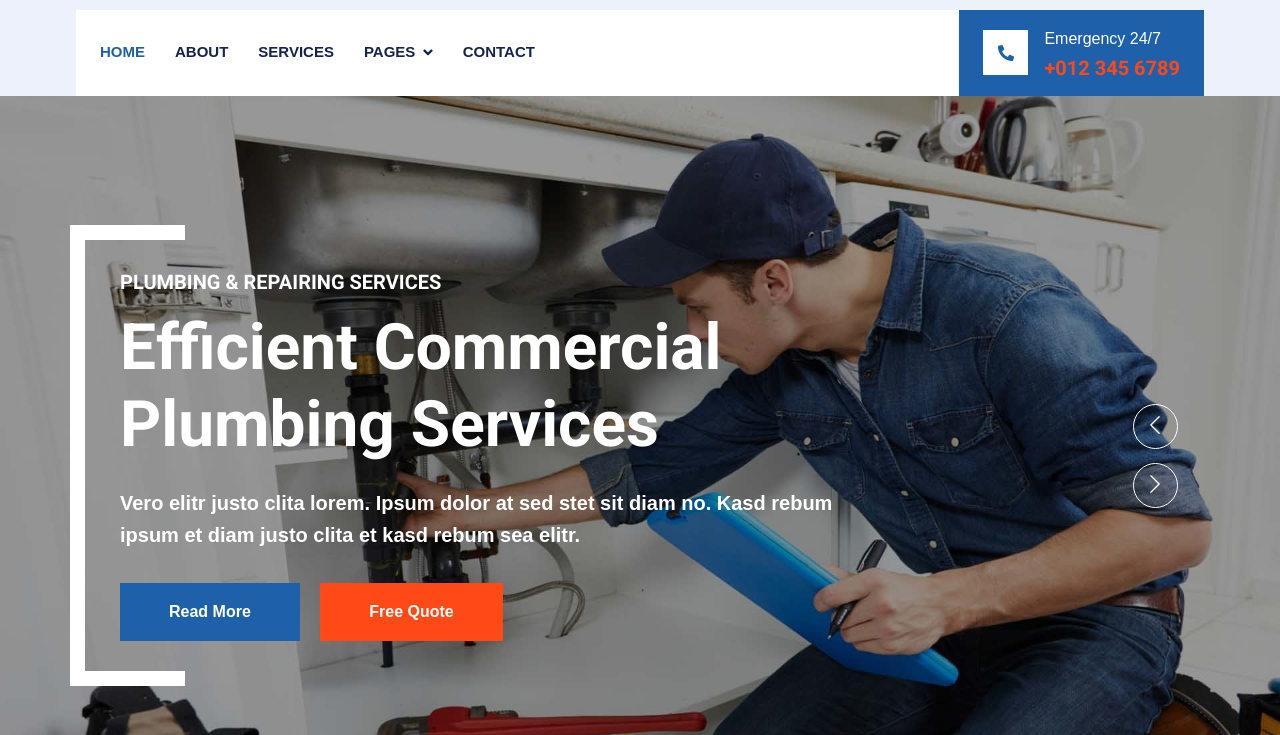
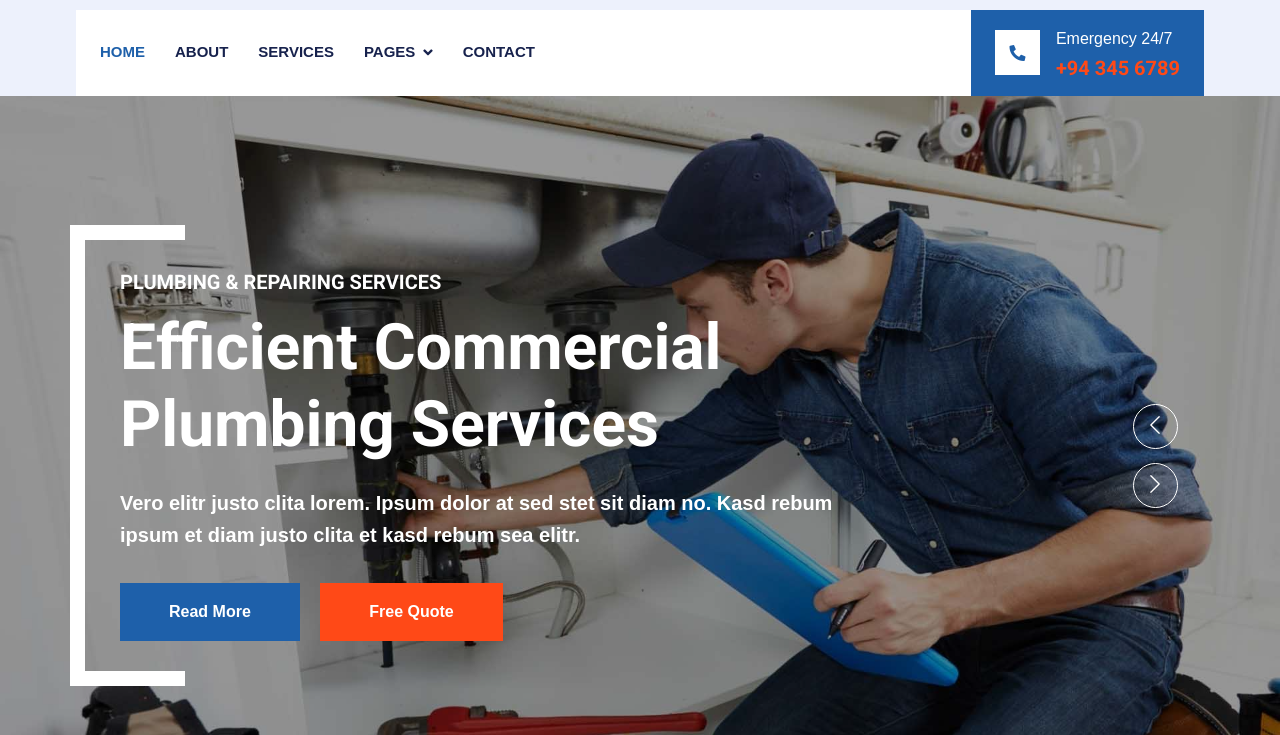
Before and after one commit to AnojanANO/plumbing-website, a plain HTML site: page Admin.html in a window 1280 px wide. Shown: the part 65-800 px from the top of the page. Drawn offline with nearby package versions, Linux system fonts and the light colour scheme.

Commit message:
first commit

```diff
--- a/Admin.html
+++ b/Admin.html
@@ -102,7 +102,7 @@
                     </div>
                     <div class="ms-3">
                         <p class="mb-1 text-white">Emergency 24/7</p>
-                        <h5 class="m-0 text-secondary">+012 345 6789</h5>
+                        <h5 class="m-0 text-secondary">+94 345 6789</h5>
                     </div>
                 </div>
             </div>
```
